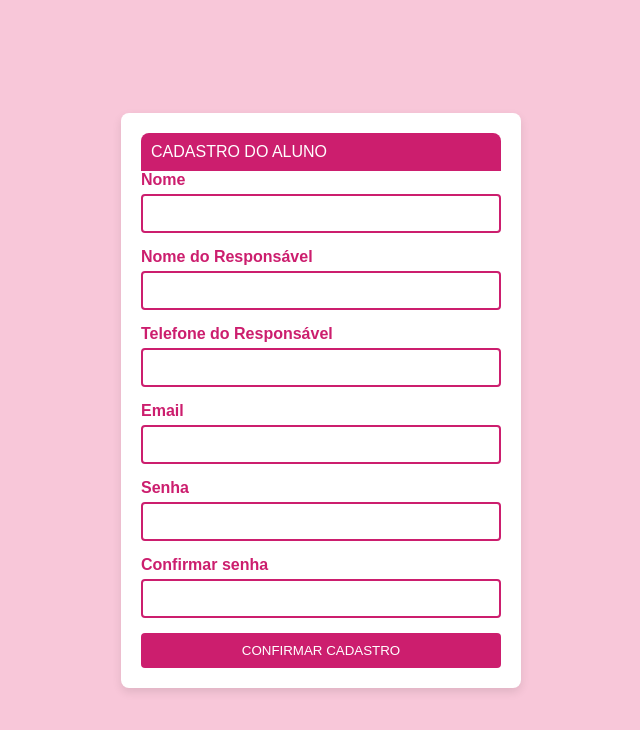
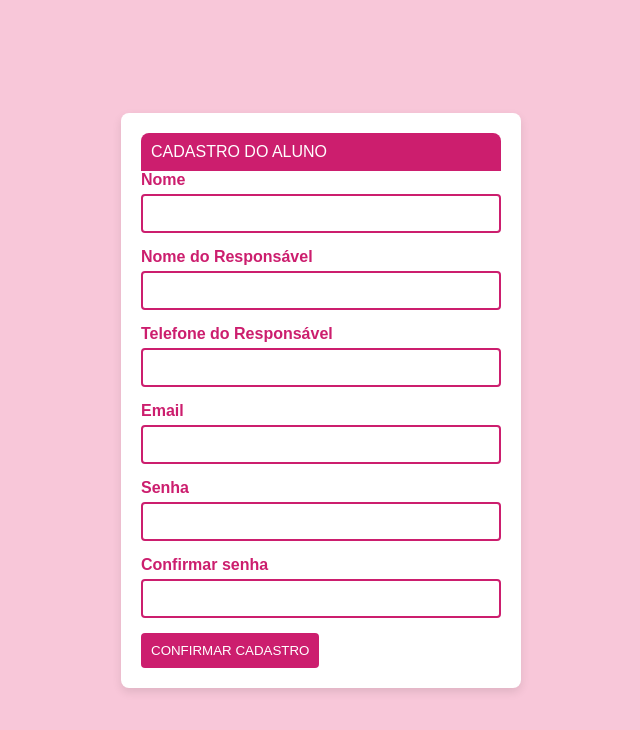
Before and after one commit to KyriaSilva/DesapegaTDAH, a plain HTML site: page DesapegaTDAHcódigoAPP/cadastroaluno.html in a window 1280 px wide. Shown: the whole page, without its empty margins (319-959 px from the left). Drawn offline with Linux system fonts and the light colour scheme.

Commit message:
tela de aluno incompleta

```diff
--- a/DesapegaTDAHcódigoAPP/cadastroaluno.html
+++ b/DesapegaTDAHcódigoAPP/cadastroaluno.html
@@ -1,11 +1,13 @@
 <!DOCTYPE html>
 <html lang="pt-BR">
+
 <head>
     <meta charset="UTF-8">
     <meta name="viewport" content="width=device-width, initial-scale=1.0">
     <title>Cadastro do Aluno</title>
     <link rel="stylesheet" href="cadastroaluno.css">
 </head>
+
 <body>
     <div class="container">
         <div class="header">
@@ -32,11 +34,12 @@
 
             <label for="confirm-password">Confirmar senha</label>
             <input type="password" id="confirm-password" name="confirm-password" required>
-
-            <button type="submit">CONFIRMAR CADASTRO</button>
+            <div id="div-submit">
+                <button type="submit" id="submit">CONFIRMAR CADASTRO</button>
+            </div>
         </form>
     </div>
 
-    <script src="script.js"></script>
 </body>
+
 </html>
```
